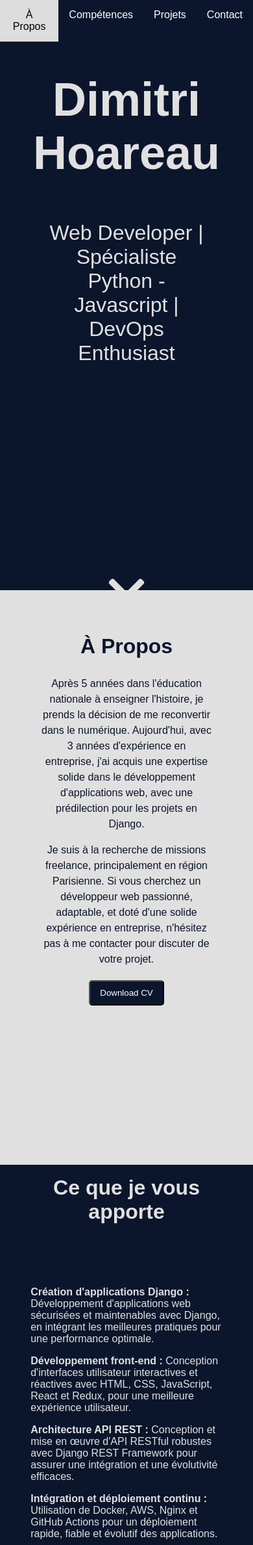
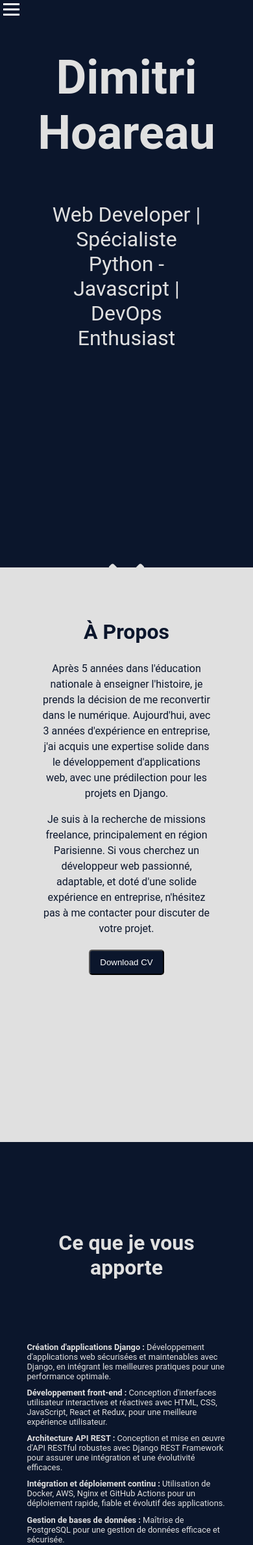
Before and after one commit to dimitri-hoareau/dimitri-portfolio, a Django app: page / in a window 390 px wide. Shown: the top 2377 px of the page at 65% size. Run offline with Django 4.2, Linux system fonts and the light colour scheme; parts of the project's set-up code (start-up, migrations or seed data) failed here and were passed over.

Commit message:
add burger menu

```diff
--- a/mainpage/static/css/style.css
+++ b/mainpage/static/css/style.css
@@ -4,6 +4,7 @@ body {
     padding: 0;
     background-color: #0B162C;
     color: #e0e0e0;
+    font-family: 'Roboto', sans-serif;
 }
 
 .header-class, .about-section, .projects-section, .contact-section, .skills-section{
@@ -34,6 +35,11 @@ body {
     z-index: 1000;
 }
 
+.navbar.alt-color {
+    background-color: #e0e0e0;
+    color: #0B162C;
+}
+
 .nav-links {
     list-style-type: none;
     margin: 0;
@@ -52,6 +58,11 @@ body {
     text-align: center;
     padding: 14px 16px;
     text-decoration: none;
+}
+.nav-links a.active-link {
+
+    color: #0B162C;
+
 }
 
 .nav-links li a:hover {
@@ -211,6 +222,16 @@ p i {
     }
   }
 
+  @keyframes appears {
+    from {color: #0B162C;}
+    to {color: #e0e0e0;}
+  }
+
+  .appears {
+    animation-name: appears;
+    animation-duration: 4s;
+  }
+
   .arrow-down a {
     animation: bounce 1s infinite;
     display: inline-block;
@@ -265,5 +286,73 @@ p i {
       .title-class {
         font-size: 4.5em;
       }
+      .skills-list-item {
+        margin: 0.8em;
+        font-size: 0.8em;
+      }
 
   }
+
+  .navbar .burger {
+    display: none;
+    cursor: pointer;
+}
+
+.navbar .burger div {
+    width: 25px;
+    height: 3px;
+    background-color: white;
+    margin: 5px;
+    transition: all 0.3s ease;
+    position: relative;
+    z-index: 1000;
+}
+
+@media screen and (max-width: 500px) {
+    .navbar .burger {
+        display: block;
+    }
+    .arrow-donw {
+        margin-top: -200px;
+    }
+
+    .nav-links {
+        position: fixed;
+        left: 0px;
+        height: 100vh;
+        top: 0;
+        background-color: #0B162C;
+        display: flex;
+        flex-direction: column;
+        justify-content: center;
+        align-items: center;
+        width: 100%;
+        transition: transform 0.5s ease; /* Transition pour le transform */
+        transform: translateX(-100%); /* Commence en dehors de l'écran */
+    }
+
+    .nav-links.burger-active {
+        transform: translateX(0%); /* Glisse dans l'écran */
+    }
+
+
+    .nav-links li a {
+        font-size: 25px;
+    }
+    .nav-links.alt-color {
+        background-color: #e0e0e0;
+        color: #0B162C;
+    }
+}
+
+.line1.toggle {
+    transform: rotate(-45deg) translate(-5px, 6px);
+}
+
+.line2.toggle {
+    opacity: 0;
+}
+
+.line3.toggle {
+    transform: rotate(45deg) translate(-5px, -6px);
+}
--- /dev/null
+++ b/mainpage/static/js/navbar-menu.js
@@ -0,0 +1,35 @@
+window.addEventListener('scroll', () => {
+    const aboutSection = document.getElementById('about-section');
+    const projectsSection = document.getElementById('projects-section');
+    const navbar = document.querySelector('.navbar');
+    const navLinksUl = document.querySelector('.nav-links');
+    const navLinks = document.querySelectorAll('.nav-links a');
+
+    const aboutSectionPos = aboutSection.getBoundingClientRect();
+    const projectsSectionPos = projectsSection.getBoundingClientRect();
+
+    console.log(aboutSectionPos)
+
+    if ((aboutSectionPos.top <= 0 && aboutSectionPos.bottom >= 47) || (projectsSectionPos.top <= 0 && projectsSectionPos.bottom >= 47)) {
+        // Si l'utilisateur se trouve dans la section "about" ou "projects"
+        navbar.classList.add('alt-color');
+        navLinksUl.classList.add('alt-color');
+        navLinks.forEach(link => link.classList.add('active-link'));
+    } else {
+        // Si l'utilisateur n'est dans aucune de ces sections
+        navbar.classList.remove('alt-color');
+        navLinksUl.classList.remove('alt-color');
+        navLinks.forEach(link => link.classList.remove('active-link'));
+    }
+});
+
+
+// Burger menu
+document.querySelector('.burger').addEventListener('click', () => {
+    document.querySelector('.nav-links').classList.toggle('burger-active');
+
+    // Animation des lignes du burger
+    document.querySelector('.burger .line1').classList.toggle('toggle');
+    document.querySelector('.burger .line2').classList.toggle('toggle');
+    document.querySelector('.burger .line3').classList.toggle('toggle');
+});
--- a/mainpage/templates/mainpage/base.html
+++ b/mainpage/templates/mainpage/base.html
@@ -14,6 +14,11 @@
     </head>
     <body class="body-class">
         <nav class="navbar">
+            <div class="burger">
+                <div class="line1"></div>
+                <div class="line2"></div>
+                <div class="line3"></div>
+            </div>
             <ul class="nav-links">
                 <li><a href="/#about-section">À Propos</a></li>
                 <li><a href="/#skills-section">Compétences</a></li>
@@ -31,5 +36,6 @@
                 <a class="footer-text-class" href="/">© 2023 Dimitri's Portfolio</a>
                 <a class="footer-text-class" href="cookies">Politique en matière de cookies</a>
             </footer>
+        <script src="{% static 'js/navbar-menu.js' %}"></script>
     </body>
 </html>
--- a/mainpage/templates/mainpage/index.html
+++ b/mainpage/templates/mainpage/index.html
@@ -4,8 +4,8 @@
 {% load static %}
         <header class="header-class">
             <div class="title-box">
-                <h1 class="title-class">Dimitri Hoareau</h1>
-                <p class="subtitle-class">Web Developer | Spécialiste Python - Javascript | DevOps Enthusiast</p>
+                <h1 class="title-class appears">Dimitri Hoareau</h1>
+                <p class="subtitle-class appears">Web Developer | Spécialiste Python - Javascript | DevOps Enthusiast</p>
 
                 <div class="arrow-down">
                     <a href="#about-section">
@@ -100,5 +100,4 @@
             </div>
         </section>
 
-
         {% endblock %}
```
Lines whose indentation alone changed are shown as unchanged.
